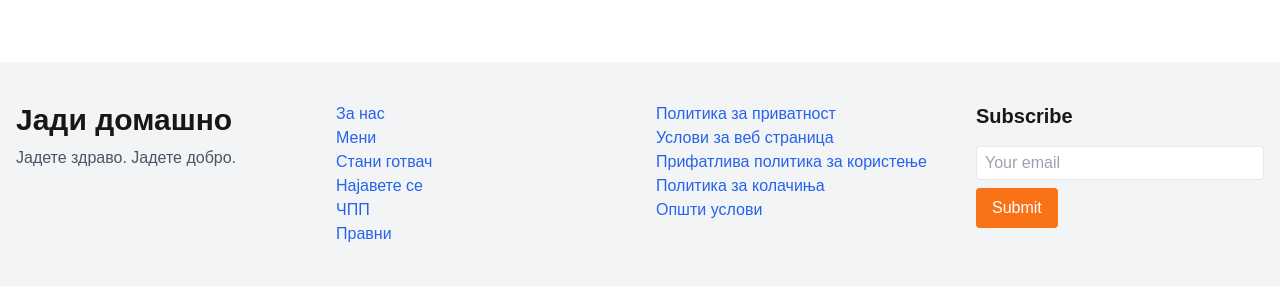
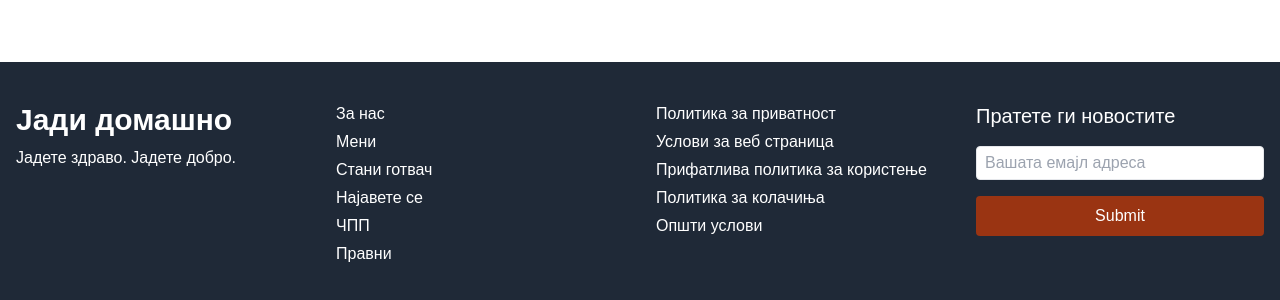
Before and after one commit to JovanTanchevski/Jadi-Domasno, a Next.js app: page / in a window 1280 px wide. Shown: the part 812-1112 px from the top of the page. Built offline with nearby package versions, Linux system fonts and the light colour scheme.

Commit message:
Styling updates to Footer

```diff
--- a/src/app/general/Footer.tsx
+++ b/src/app/general/Footer.tsx
@@ -1,5 +1,3 @@
-// app/general/Footer.tsx
-
 'use client';
 import React from 'react';
 import { FooterLinks } from '../interfaces/generalInterfaces';
@@ -10,24 +8,24 @@ interface FooterProps {
 }
 
 const Footer: React.FC<FooterProps> = ({ column1, column2 }) => {
-  const mainText = 'Јади\nдомашно';
+  const mainText = 'Јади домашно';
   const subText = 'Јадете здраво. Јадете добро.';
 
   return (
-    <footer className="bg-gray-100 py-10">
+    <footer className="bg-gray-800 py-10 text-white">
       <div className="container mx-auto grid grid-cols-1 md:grid-cols-2 lg:grid-cols-4 gap-8 px-4">
         {/* First Column */}
         <div>
           <h1 className="text-3xl font-bold">{mainText}</h1>
-          <p className="mt-2 text-gray-600">{subText}</p>
+          <p className="mt-2 text-white">{subText}</p>
         </div>
 
         {/* Second Column */}
         <div>
           <ul>
             {column1.map((link) => (
-              <li key={link.label}>
-                <a href={link.href} className="text-blue-600 hover:underline">
+              <li key={link.label} className="mb-1">
+                <a href={link.href} className=" hover:underline">
                   {link.label}
                 </a>
               </li>
@@ -38,8 +36,8 @@ const Footer: React.FC<FooterProps> = ({ column1, column2 }) => {
         <div>
           <ul>
             {column2.map((link) => (
-              <li key={link.label}>
-                <a href={link.href} className="text-blue-600 hover:underline">
+              <li key={link.label} className="mb-1">
+                <a href={link.href} className=" hover:underline">
                   {link.label}
                 </a>
               </li>
@@ -48,17 +46,17 @@ const Footer: React.FC<FooterProps> = ({ column1, column2 }) => {
         </div>
 
         <div>
-          <h2 className="text-xl font-bold">Subscribe</h2>
+          <h2 className="text-xl font-medium">Пратете ги новостите</h2>
           <form className="mt-4">
             <input
               type="email"
-              placeholder="Your email"
-              className="border rounded px-2 py-1 w-full mb-2"
+              placeholder="Вашата емајл адреса"
+              className="border rounded px-2 py-1 w-full mb-4"
               required
             />
             <button
               type="submit"
-              className="bg-orange-500 text-white px-4 py-2 rounded"
+              className="bg-orange-800 hover:bg-orange-700 transition-all duraiton-500 text-white w-full px-4 py-2 rounded"
             >
               Submit
             </button>
```
